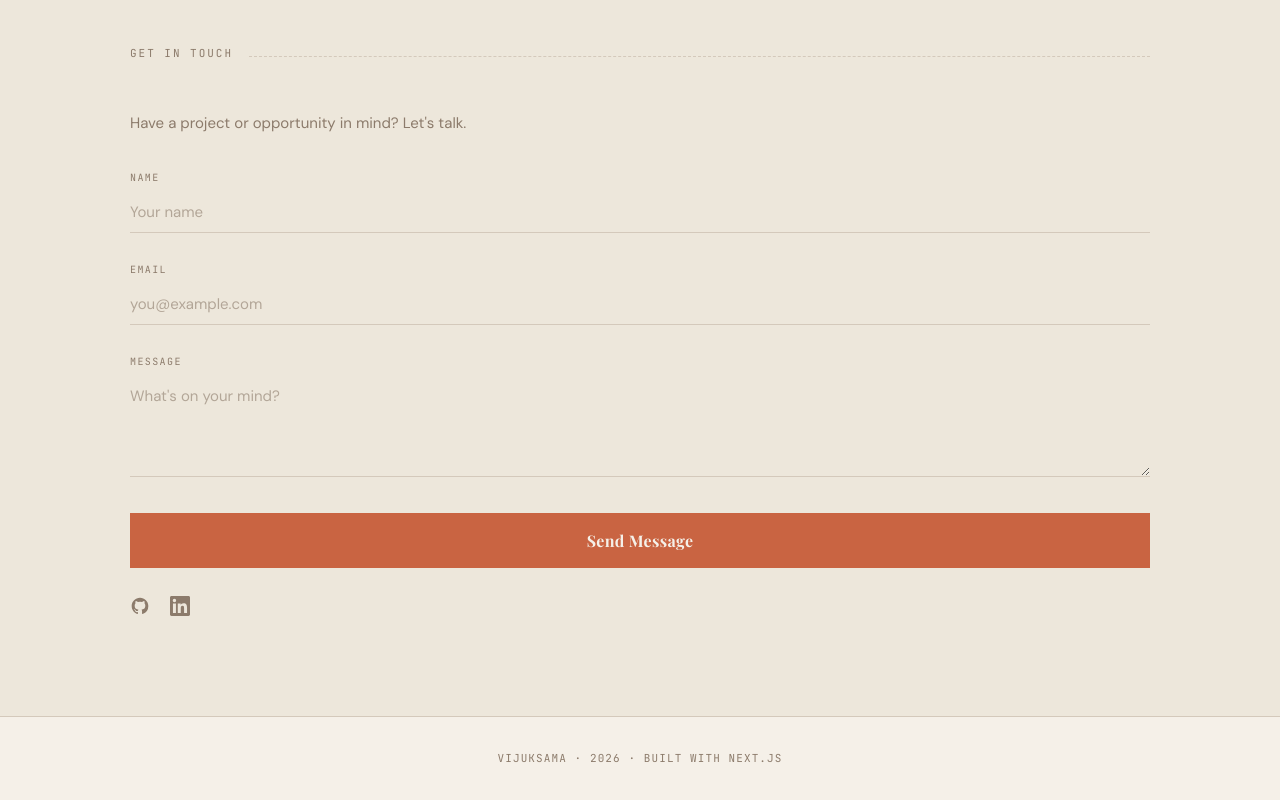
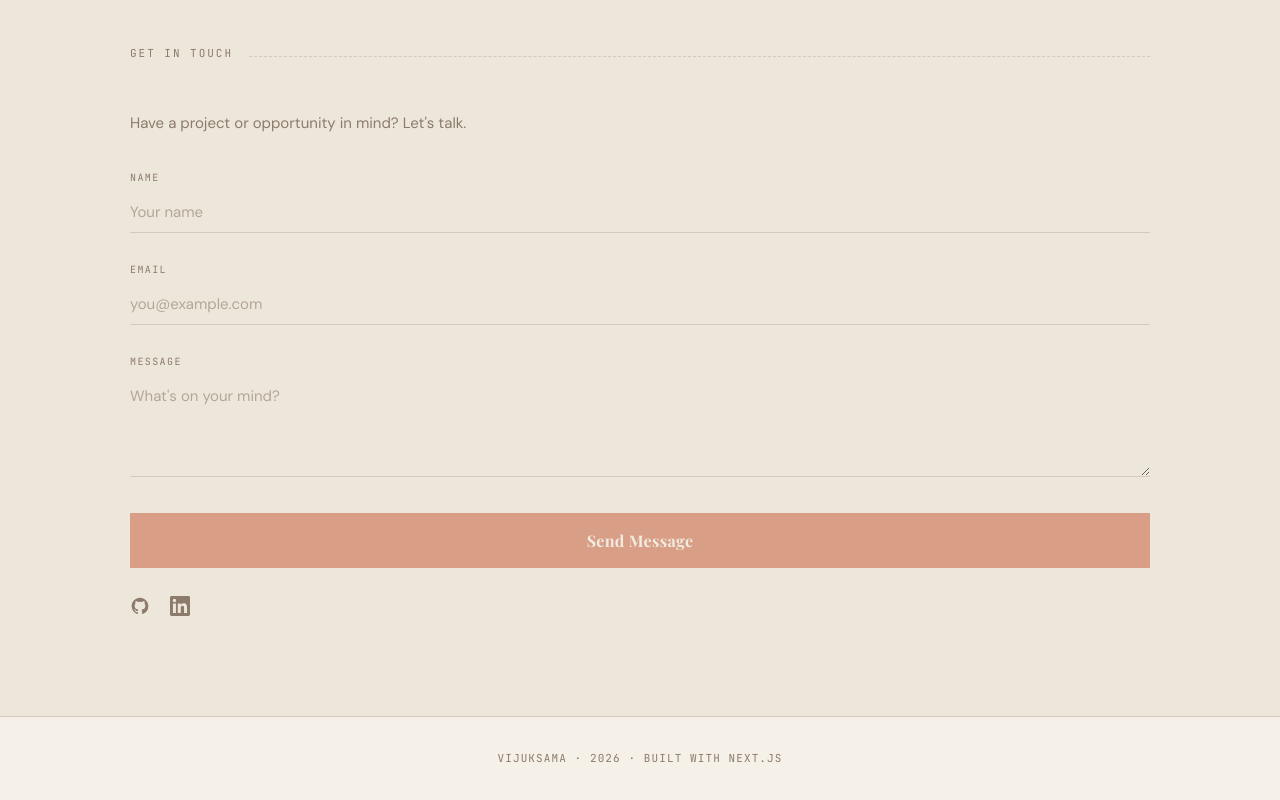
Before and after one commit to NsamaX/Portfolio, a Next.js app: page / in a window 1280 px wide. Shown: the part 5017-5817 px from the top of the page. Built offline with nearby package versions, Linux system fonts and the light colour scheme; no server answers; a web font is replaced by a local one.

Commit message:
email required

```diff
--- a/components/Contact.tsx
+++ b/components/Contact.tsx
@@ -18,6 +18,10 @@ export default function Contact({ lang }: ContactProps) {
   const t = translations[lang].contact;
   const formRef = useRef<HTMLFormElement>(null);
   const [status, setStatus] = useState<Status>('idle');
+  const [fields, setFields] = useState({ from_name: '', reply_to: '', message: '' });
+
+  const validEmail = /^[^\s@]+@[^\s@]+\.[^\s@]+$/.test(fields.reply_to);
+  const allFilled = fields.from_name.trim() !== '' && validEmail && fields.message.trim() !== '';
 
   async function handleSubmit(e: React.FormEvent) {
     e.preventDefault();
@@ -57,17 +61,17 @@ export default function Contact({ lang }: ContactProps) {
             <form ref={formRef} className="contact-form" onSubmit={handleSubmit}>
               <div className="form-field">
                 <label className="form-label">{t.name}</label>
-                <input className="form-input" type="text" name="from_name" placeholder={t.name_ph} required />
+                <input className="form-input" type="text" name="from_name" placeholder={t.name_ph} required onChange={e => setFields(f => ({ ...f, from_name: e.target.value }))} />
               </div>
               <div className="form-field">
                 <label className="form-label">{t.email}</label>
-                <input className="form-input" type="email" name="reply_to" placeholder={t.email_ph} required />
+                <input className="form-input" type="email" name="reply_to" placeholder={t.email_ph} required onChange={e => setFields(f => ({ ...f, reply_to: e.target.value }))} />
               </div>
               <div className="form-field">
                 <label className="form-label">{t.message}</label>
-                <textarea className="form-input form-textarea" name="message" placeholder={t.message_ph} rows={4} required></textarea>
+                <textarea className="form-input form-textarea" name="message" placeholder={t.message_ph} rows={4} required onChange={e => setFields(f => ({ ...f, message: e.target.value }))}></textarea>
               </div>
-              <button type="submit" className="send-btn" disabled={status === 'sending'}>
+              <button type="submit" className="send-btn" disabled={!allFilled || status === 'sending'}>
                 {btnLabel}
               </button>
               {status === 'error' && <p className="form-error">{t.error}</p>}
```
